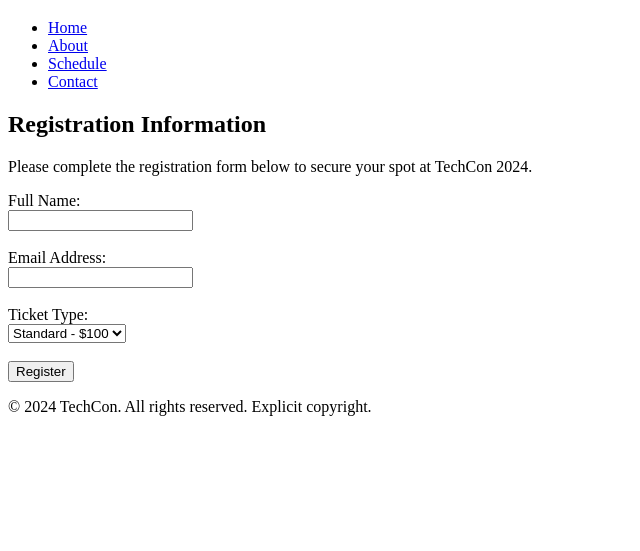
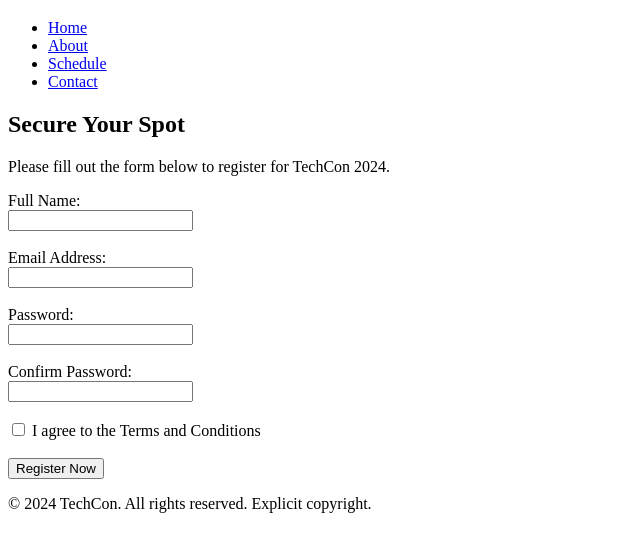
Before and after one commit to Bussuyi/TechCon_HTML, a plain HTML site: page techcon_website/register.html in a window 1280 px wide. Shown: the part 61-612 px from the top of the page, without its empty margins (0-640 px from the left). Drawn offline with Linux system fonts and the light colour scheme.

Commit message:
register.html

```diff
--- a/techcon_website/register.html
+++ b/techcon_website/register.html
@@ -20,24 +20,31 @@
 
     <!-- Main Content -->
     <main>
-      <h2>Registration Information</h2>
-      <p>Please complete the registration form below to secure your spot at TechCon 2024.</p>
+      <h2>Secure Your Spot</h2>
+      <p>Please fill out the form below to register for TechCon 2024.</p>
 
       <form action="submit_registration.php" method="post">
+        <!-- Name Field -->
         <label for="name">Full Name:</label><br>
         <input type="text" id="name" name="name" required><br><br>
 
+        <!-- Email Field -->
         <label for="email">Email Address:</label><br>
         <input type="email" id="email" name="email" required><br><br>
 
-        <label for="ticket">Ticket Type:</label><br>
-        <select id="ticket" name="ticket">
-          <option value="standard">Standard - $100</option>
-          <option value="vip">VIP - $250</option>
-          <option value="student">Student - $50</option>
-        </select><br><br>
+        <!-- Password Fields -->
+        <label for="password">Password:</label><br>
+        <input type="password" id="password" name="password" required><br><br>
 
-        <input type="submit" value="Register">
+        <label for="confirm-password">Confirm Password:</label><br>
+        <input type="password" id="confirm-password" name="confirm-password" required><br><br>
+
+        <!-- Terms and Conditions -->
+        <input type="checkbox" id="terms" name="terms" required>
+        <label for="terms">I agree to the Terms and Conditions</label><br><br>
+
+        <!-- Submit Button -->
+        <button type="submit">Register Now</button>
       </form>
     </main>
 
```
